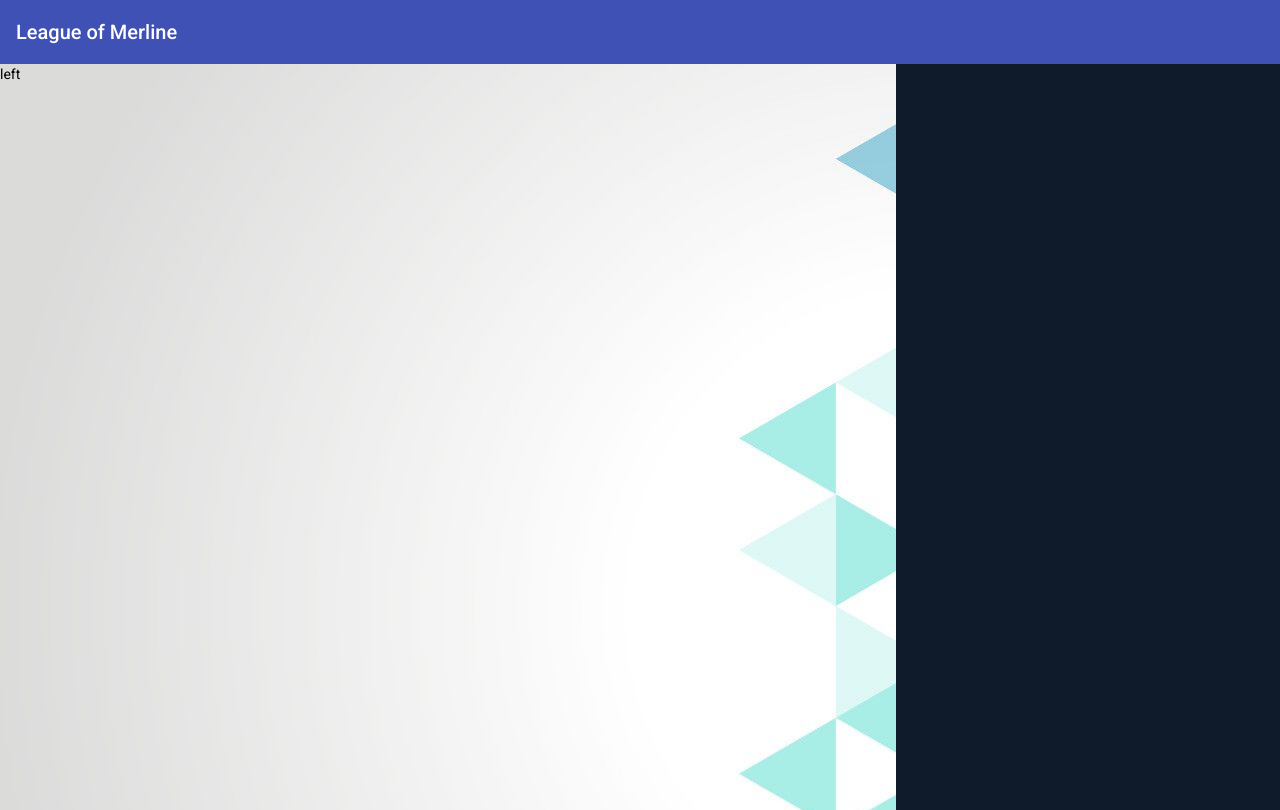
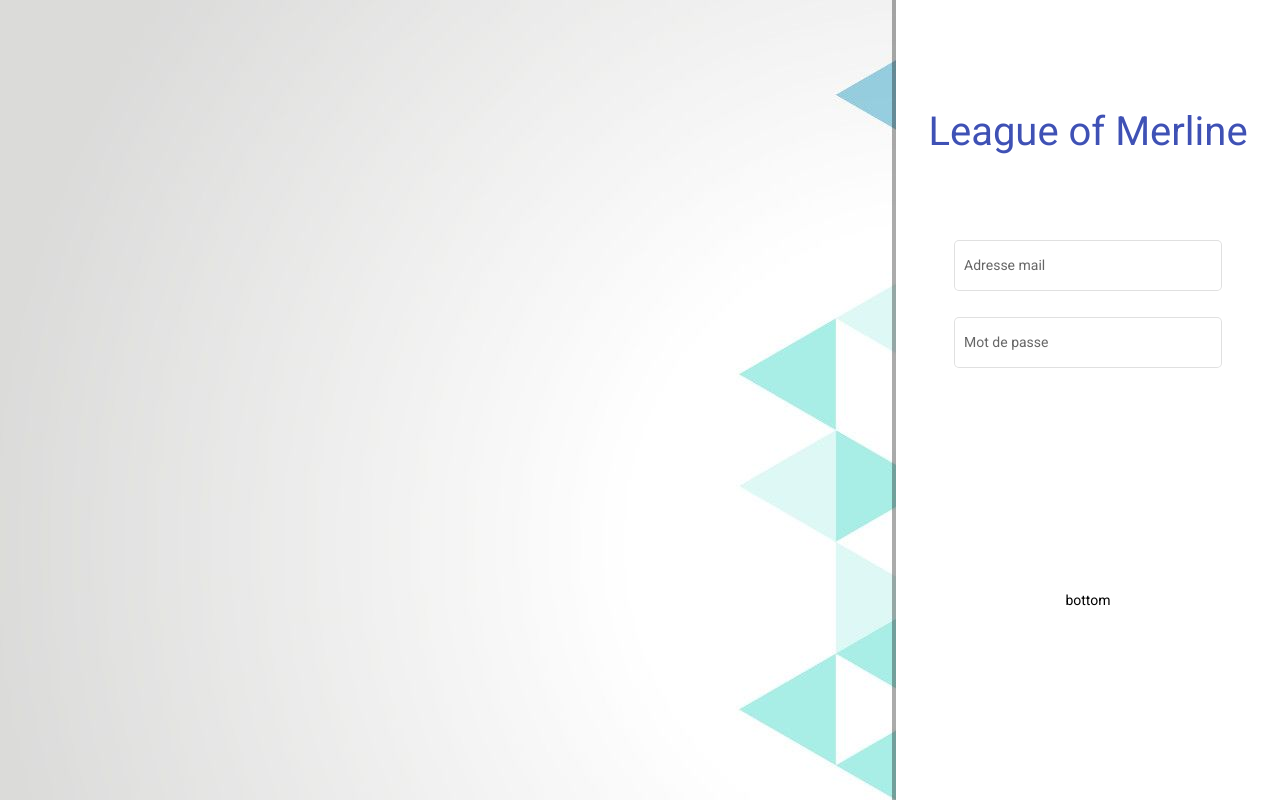
Before and after one commit to PixDay/League-of-Merline, an Angular app in the folder Web/: page /sign-in in a window 1280 px wide. Built offline with nearby package versions, Linux system fonts and the light colour scheme.

Commit message:
[MODIFIED] - Sign-in component content and style

```diff
--- a/Web/src/app/components/sign-in/sign-in.component.html
+++ b/Web/src/app/components/sign-in/sign-in.component.html
@@ -1,11 +1,22 @@
-<mat-toolbar color="primary">
-    <mat-toolbar-row>
-    <span>League of Merline</span>
-    </mat-toolbar-row>
-</mat-toolbar>
 <div fxLayout="row" fxLayoutAlign="start stretch" fxFill>
-    <div fxFlex="70%" class="sign-background">left</div>
-    <div fxFlex="30%" class="sign-div-color">
-
+    <div fxFlex="70%" class="sign-background"></div>
+    <div fxFlex="30%" class="sign-div-color" fxLayout="column" fxLayoutAlign="space-around center">
+        <div fxFlex="10%" fxFill></div>
+        <div fxFlex="40%" fxLayout="column" fxLayoutAlign="space-around center" fxFill>
+            <h1 fxFlex="10%">League of Merline</h1>
+            <div fxFlex="40%" fxLayout="column" fxLayoutAlign="space-around center" fxFill>
+                <mat-form-field appearance="outline" class="sign-input">
+                    <mat-label>Adresse mail</mat-label>
+                    <input matInput placeholder="adrien.colombier@epitech.eu">
+                </mat-form-field>
+                <mat-form-field appearance="outline" class="sign-input">
+                    <mat-label>Mot de passe</mat-label>
+                    <input matInput type="password">
+                </mat-form-field>
+            </div>
+        </div>
+        <div fxFlex="50%" fxLayout="column" fxLayoutAlign="space-around center" fxFill>
+            bottom
+        </div>
     </div>
 </div>
--- a/Web/src/app/components/sign-in/sign-in.component.ts
+++ b/Web/src/app/components/sign-in/sign-in.component.ts
@@ -6,7 +6,7 @@ import { Component, OnInit } from '@angular/core';
   styleUrls: ['./sign-in.component.css']
 })
 export class SignInComponent implements OnInit {
-
+  mail: string;
   constructor() { }
 
   ngOnInit(): void {
--- a/Web/src/styles.css
+++ b/Web/src/styles.css
@@ -1,7 +1,13 @@
 /* You can add global styles to this file, and also import other style files */
 
-html, body { height: 96.55%; width: 100%;}
+html, body { height: 100%; width: 100%;}
 body { margin: 0; font-family: Roboto, "Helvetica Neue", sans-serif; }
+
+h1 {
+    color: #3f51b5;
+    font-weight: bold;
+    font-size: 40px !important;
+}
 
 .div-full {
     width: 100%;
@@ -13,5 +19,9 @@ body { margin: 0; font-family: Roboto, "Helvetica Neue", sans-serif; }
 }
 
 .sign-div-color {
-    background-color: #0f1b2b;
+    box-shadow: -4px 0px #00000054;
 }
+
+.sign-input {
+    width: 70%;
+}
```
